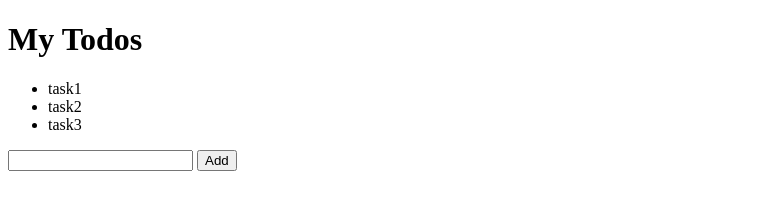
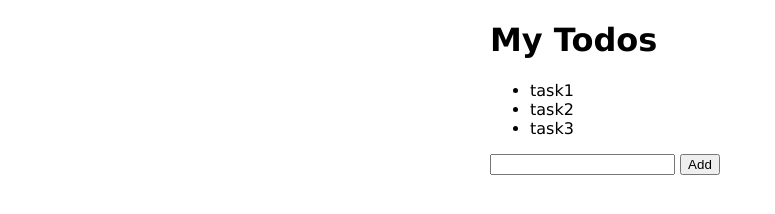
Before and after one commit to zare926/Vue.js_Lesson, a plain HTML site: page index.html in a window 1280 px wide. Shown: the whole page, without its empty margins (0-775 px from the left). Drawn offline with nearby package versions, Linux system fonts and the light colour scheme.

Commit message:
中央ぞろえ

```diff
--- a/css/styles.css
+++ b/css/styles.css
@@ -0,0 +1,9 @@
+body {
+  font-size: 16px;
+  font-family: Verdana, sans-serif;
+}
+
+.container {
+  width: 300px;
+  margin: auto;
+}
--- a/index.html
+++ b/index.html
@@ -9,12 +9,9 @@
 </head>
 <body>
 
-  <div id="app">
+  <div id="app" class="container">
     <h1>My Todos</h1>
     <ul>
-      <!-- <li>{{ todos[0] }}</li>
-      <li>{{ todos[1] }}</li>
-      <li>{{ todos[2] }}</li> -->
       <li v-for="todo in todos">{{ todo }}</li>
     </ul>
     <form>
```
